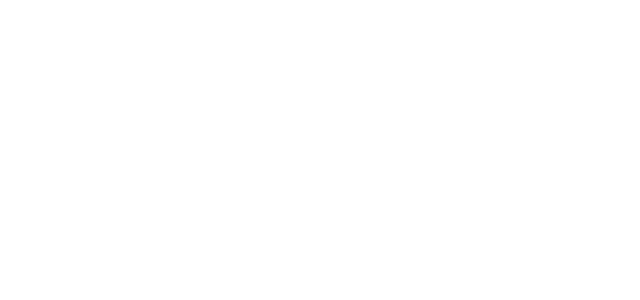
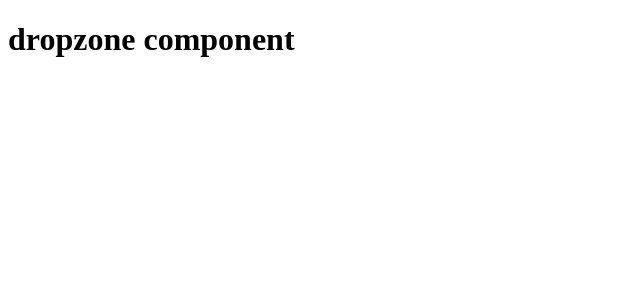
Before and after one commit to EhrenAbbott/NOLA_AI, a React (Create React App) app: page / in a window 1280 px wide. Shown: the top 300 px of the page, without its empty margins (0-640 px from the left). Built offline with nearby package versions, Linux system fonts and the light colour scheme.

Commit message:
Create onDrop arrow funtion in Dropzone component

```diff
--- a/src/Dropzone.js
+++ b/src/Dropzone.js
@@ -1,8 +1,20 @@
 import React from 'react';
 import { useDropzone } from 'react-dropzone';
 
-function Dropzone(){
+const Dropzone = () => {
+    function onDrop(acceptedFiles){
+        console.log(acceptedFiles)
+    }
 
+    const { getRootProps, getInputProps } = useDropzone({  onDrop });
+
+
+
+    return (
+        <div>
+            <h1>dropzone component</h1>
+        </div>
+    )
 }
 
 export default Dropzone;
```
